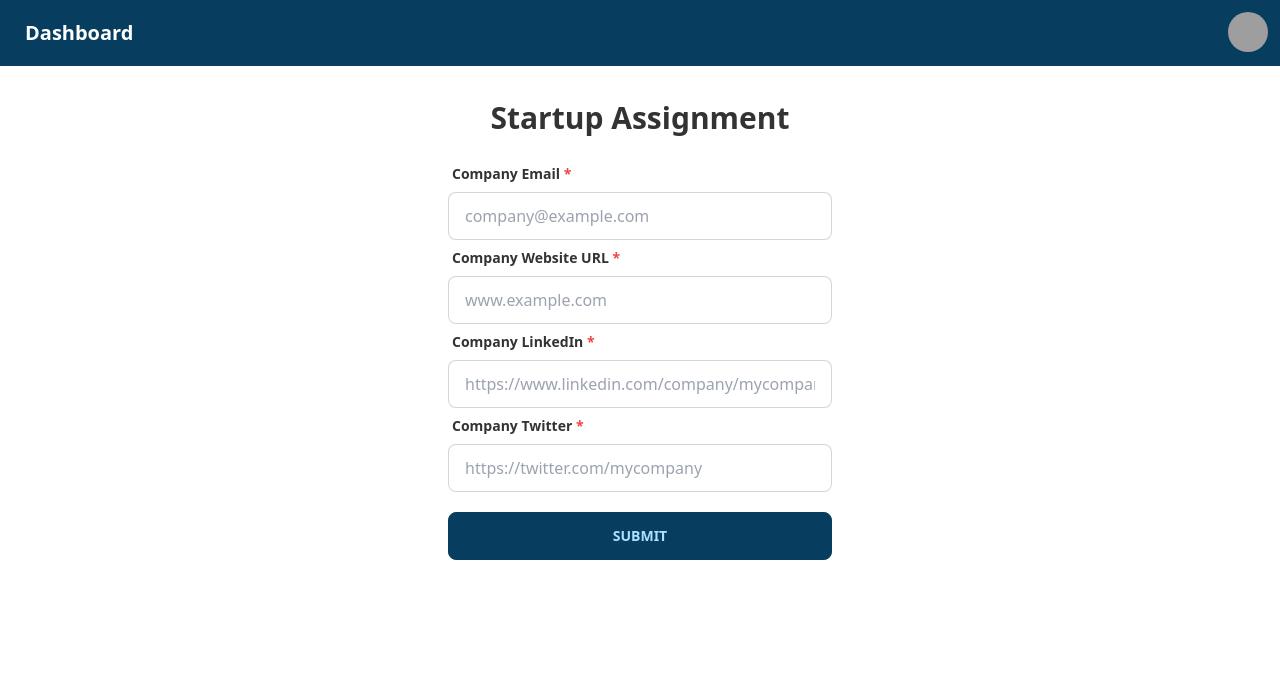
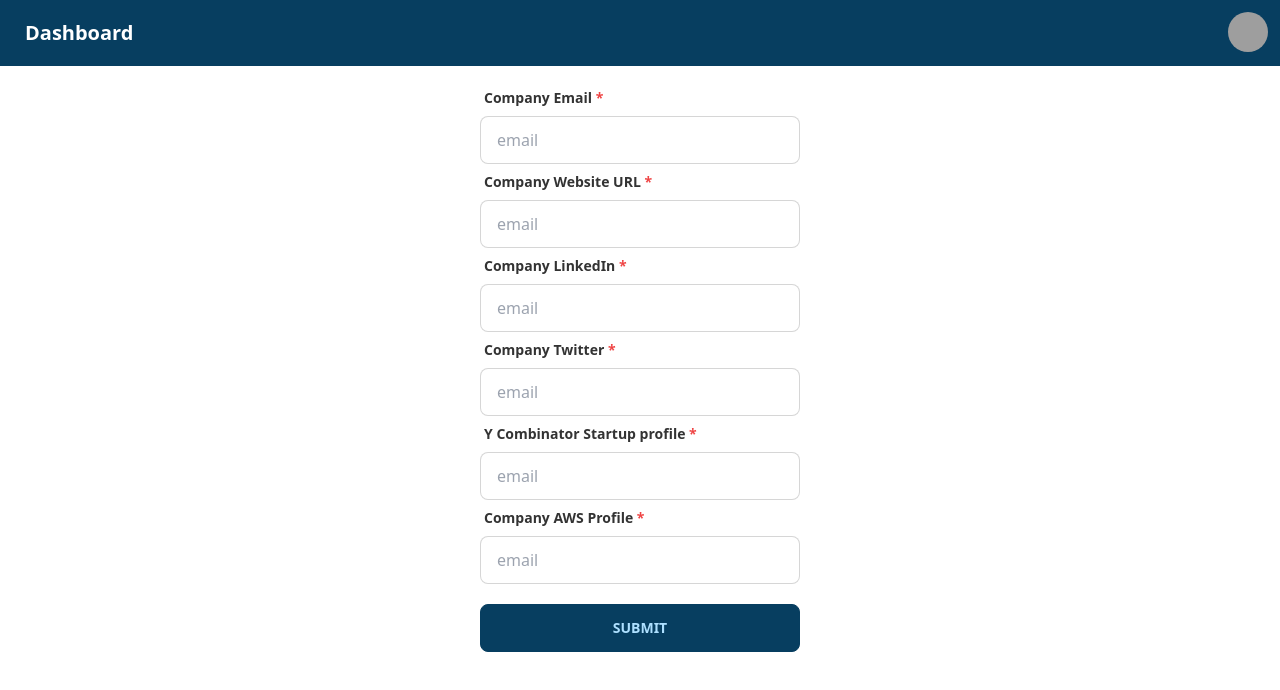
Before and after one commit to n00bNn00b/dreadnought-dashboard, a React (Create React App) app: page /dashboard in a window 1280 px wide. Shown: the top 690 px of the page. Built offline with nearby package versions, Linux system fonts and the light colour scheme; grey boxes are pictures that could not be loaded.

Commit message:
fixed console.log not working issue

```diff
--- a/src/components/Dashboard/Assignment/Assignment.jsx
+++ b/src/components/Dashboard/Assignment/Assignment.jsx
@@ -5,66 +5,98 @@ const Assignment = () => {
   const [url, setUrl] = useState("");
   const [linkedIn, setLinkedIn] = useState("");
   const [twitter, setTwitter] = useState("");
+  const [yCombinator, setYcombinator] = useState("");
+  const [aws, setAws] = useState("");
+
   const handleSubmit = (e) => {
     e.preventDefault();
+    const companyEmail = e.target.email.value;
+    const companyUrl = e.target.url.value;
+    const companyLinkedIn = e.target.linkedin.value;
+    const companyTwitter = e.target.twitter.value;
+    const companyYcombinator = e.target.ycombinator.value;
+    const companyAws = e.target.aws.value;
+    console.log(companyEmail, companyAws, companyLinkedIn, companyTwitter, companyUrl, companyYcombinator);
   };
+
   return (
     <form
       onSubmit={handleSubmit}
-      className="form-control w-full max-w-sm mx-auto my-20"
+      className="form-control my-20 mx-auto w-full max-w-xs"
     >
-      <h1 className="text-center text-3xl font-bold my-5">
-        Startup Assignment
-      </h1>
       <label className="label">
         <span className="label-text font-bold">
-          Company Email <span className="font-bold text-red-500">*</span>
+          Company Email <span className="text-red-500"> *</span>{" "}
         </span>
       </label>
       <input
         type="email"
-        placeholder="company@example.com"
-        className="input input-bordered w-full max-w-sm"
+        placeholder="email"
+        className="input input-bordered w-full max-w-xs"
         name="email"
-        required
       />
+
       <label className="label">
         <span className="label-text font-bold">
-          Company Website URL<span className="font-bold text-red-500"> *</span>
+          Company Website URL <span className="text-red-500"> *</span>{" "}
         </span>
       </label>
       <input
         type="text"
-        placeholder="www.example.com"
-        className="input input-bordered w-full max-w-sm"
+        placeholder="email"
+        className="input input-bordered w-full max-w-xs"
         name="url"
-        required
       />
+
       <label className="label">
         <span className="label-text font-bold">
-          Company LinkedIn<span className="font-bold text-red-500"> *</span>
+          Company LinkedIn <span className="text-red-500"> *</span>{" "}
         </span>
       </label>
       <input
         type="text"
-        placeholder="https://www.linkedin.com/company/mycompany"
-        className="input input-bordered w-full max-w-sm"
+        placeholder="email"
+        className="input input-bordered w-full max-w-xs"
         name="linkedin"
-        required
       />
+
       <label className="label">
         <span className="label-text font-bold">
-          Company Twitter <span className="font-bold text-red-500"> *</span>
+          Company Twitter <span className="text-red-500"> *</span>{" "}
         </span>
       </label>
       <input
         type="text"
-        placeholder="https://twitter.com/mycompany"
-        className="input input-bordered w-full max-w-sm"
+        placeholder="email"
+        className="input input-bordered w-full max-w-xs"
         name="twitter"
-        required
       />
-      <input type="button" value="Submit" className="mt-5 btn btn-primary" />
+
+      <label className="label">
+        <span className="label-text font-bold">
+          Y Combinator Startup profile <span className="text-red-500"> *</span>{" "}
+        </span>
+      </label>
+      <input
+        type="text"
+        placeholder="email"
+        className="input input-bordered w-full max-w-xs"
+        name="ycombinator"
+      />
+
+      <label className="label">
+        <span className="label-text font-bold">
+          Company AWS Profile <span className="text-red-500"> *</span>{" "}
+        </span>
+      </label>
+      <input
+        type="text"
+        placeholder="email"
+        className="input input-bordered w-full max-w-xs"
+        name="aws"
+      />
+
+      <input type="submit" value="Submit" className="btn btn-primary my-5" />
     </form>
   );
 };
```
